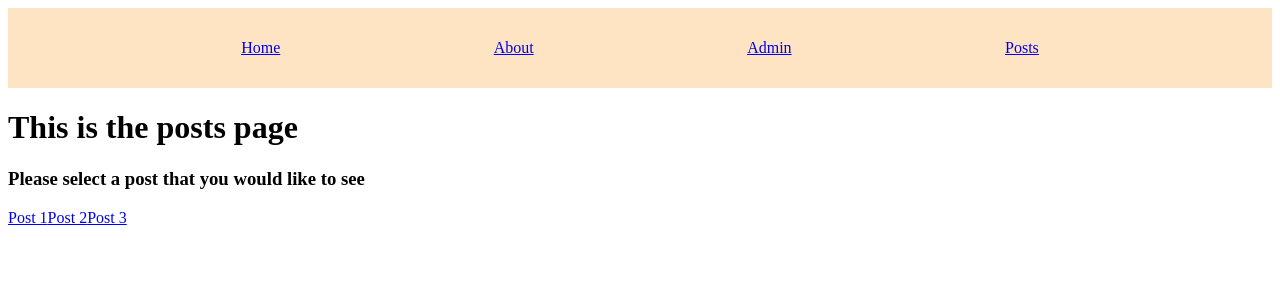
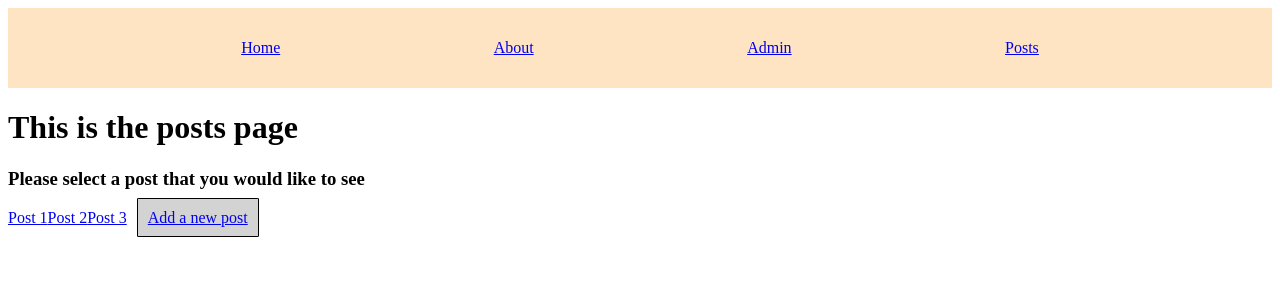
Before and after one commit to Caitlin-cooling/nuxt-blog, a Nuxt app: page /posts in a window 1280 px wide. Shown: the top 300 px of the page. Built offline with nearby package versions, Linux system fonts and the light colour scheme.

Commit message:
Adds functionality to create post

```diff
--- /dev/null
+++ b/pages/posts/confirmation.vue
@@ -0,0 +1,5 @@
+<template>
+  <div class="container">
+    <p>Post created!</p>
+  </div>
+</template>
--- a/pages/posts/index.vue
+++ b/pages/posts/index.vue
@@ -5,5 +5,16 @@
     <nuxt-link to="/posts/1">Post 1</nuxt-link>
     <nuxt-link to="/posts/2">Post 2</nuxt-link>
     <nuxt-link to="/posts/3">Post 3</nuxt-link>
+    <nuxt-link to="/posts/new" class="new-post">Add a new post</nuxt-link>
   </div>
 </template>
+
+<style scoped>
+  .new-post {
+    padding: 10px;
+    margin: 10px;
+    background-color: lightgray;
+    border-radius: 2%;
+    border: 1px solid black;
+  }
+</style>
--- /dev/null
+++ b/pages/posts/new.vue
@@ -0,0 +1,17 @@
+<template>
+  <div class="container">
+    <h1>Add a new post</h1>
+    <textarea></textarea>
+    <button @click="handleCreatePost">Create post</button>
+  </div>
+</template>
+
+<script>
+export default {
+  methods: {
+    handleCreatePost() {
+      this.$router.push('/posts/confirmation')
+    }
+  }
+}
+</script>
```
